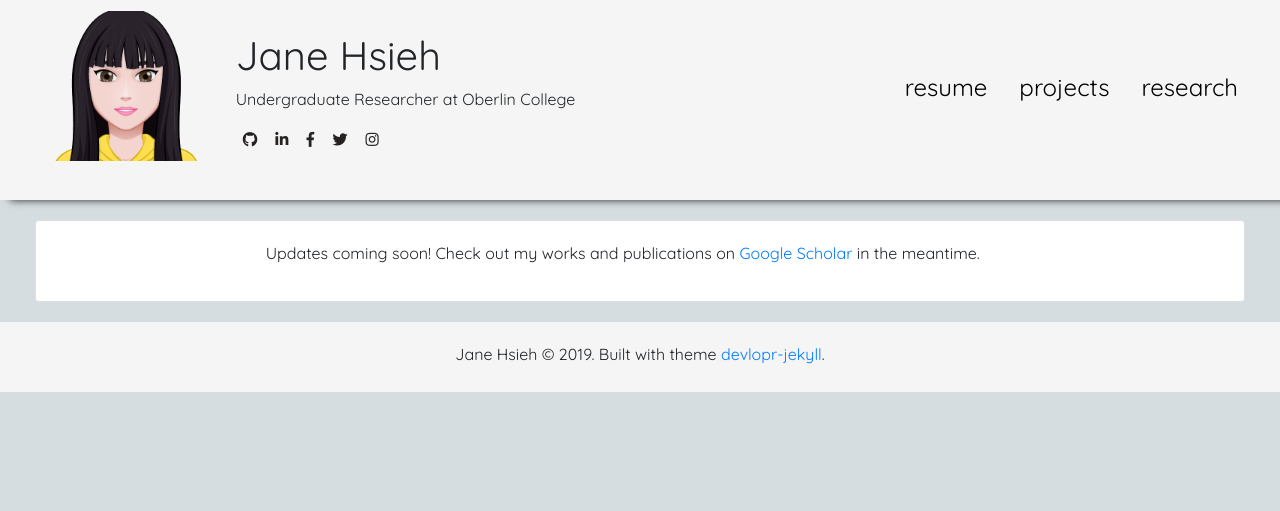
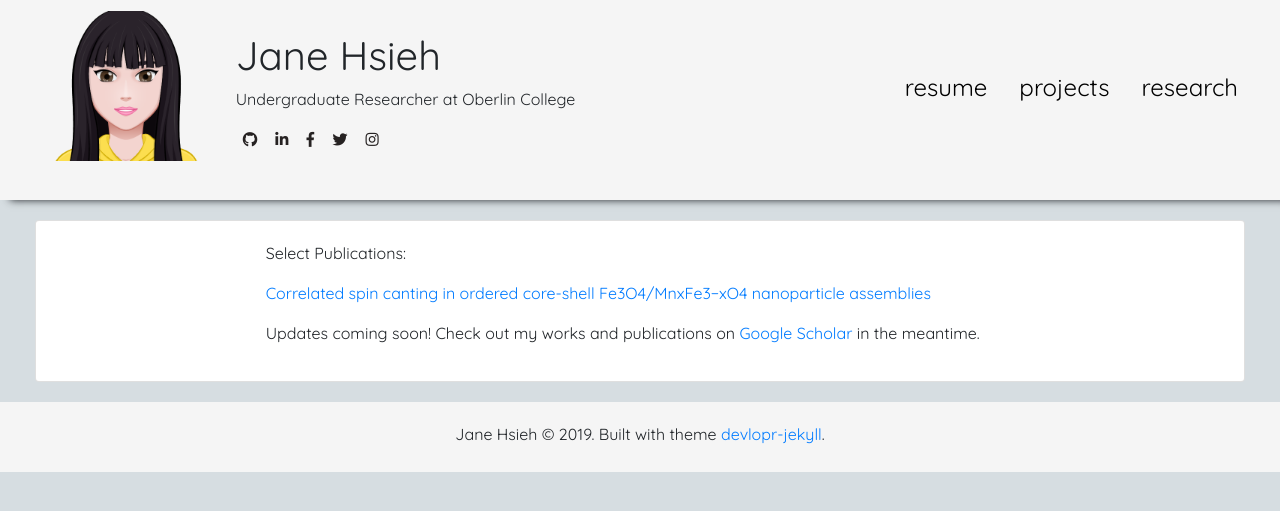
Before and after one commit to janeon/janeon.github.io, a Jekyll site: the page built from research.md, in a window 1280 px wide. Shown: the top 511 px of the page. Built offline with Jekyll 4.4.1, drawn with Linux system fonts in a browser that asks for light colours; nearby versions of some CDN libraries.

Commit message:
adding a publication

```diff
--- a/research.md
+++ b/research.md
@@ -3,4 +3,10 @@ layout: page
 title: research
 ---
 
+
+Select Publications:
+
+
+[Correlated spin canting in ordered core-shell Fe3O4/MnxFe3−xO4 nanoparticle assemblies](/assets/img/PhysRevB.99.094421.pdf)
+
 Updates coming soon! Check out my works and publications on [Google Scholar](https://scholar.google.com/citations?user=-Dab8wMAAAAJ&hl=en&oi=ao) in the meantime.
```
Also changed, not shown: 1 other file.
